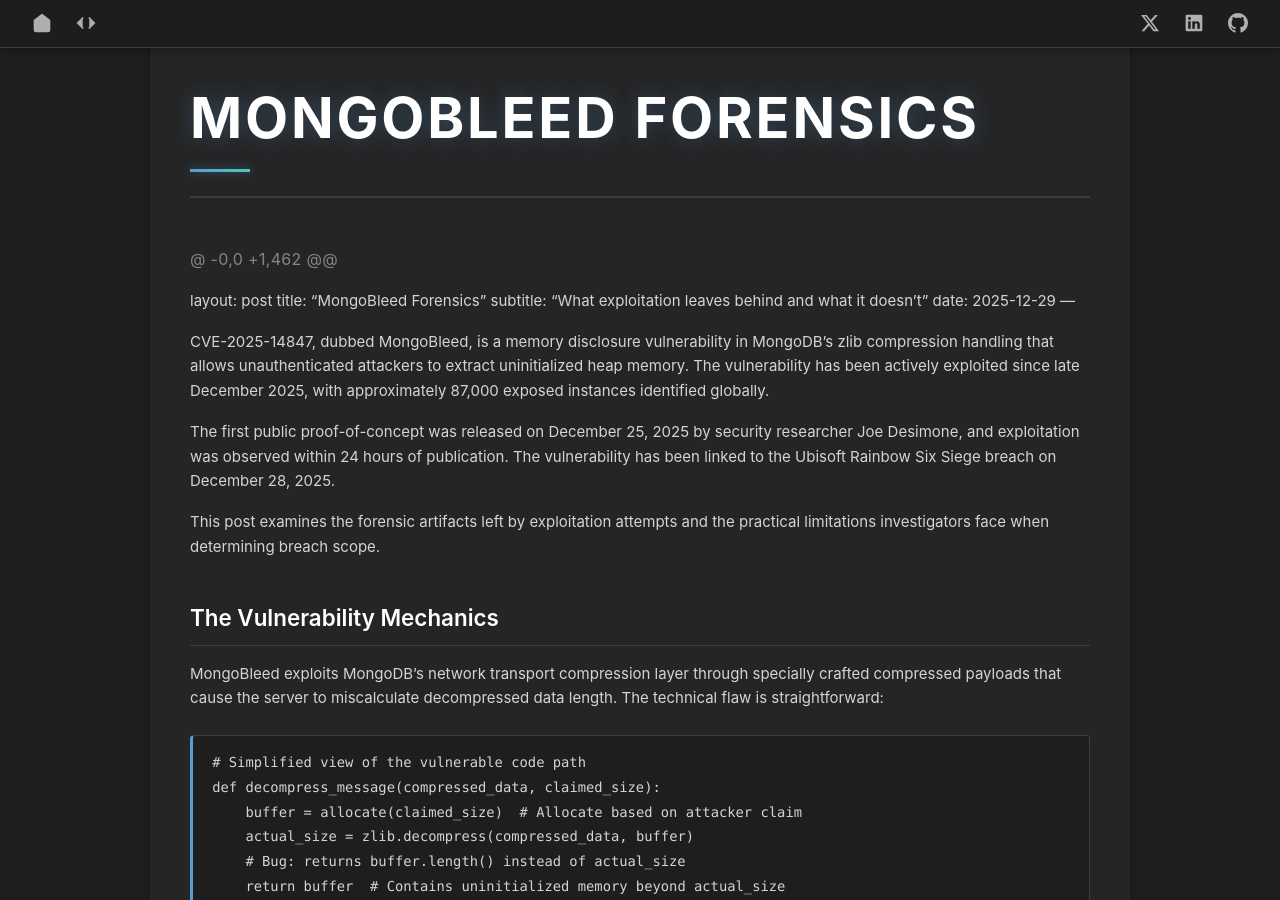
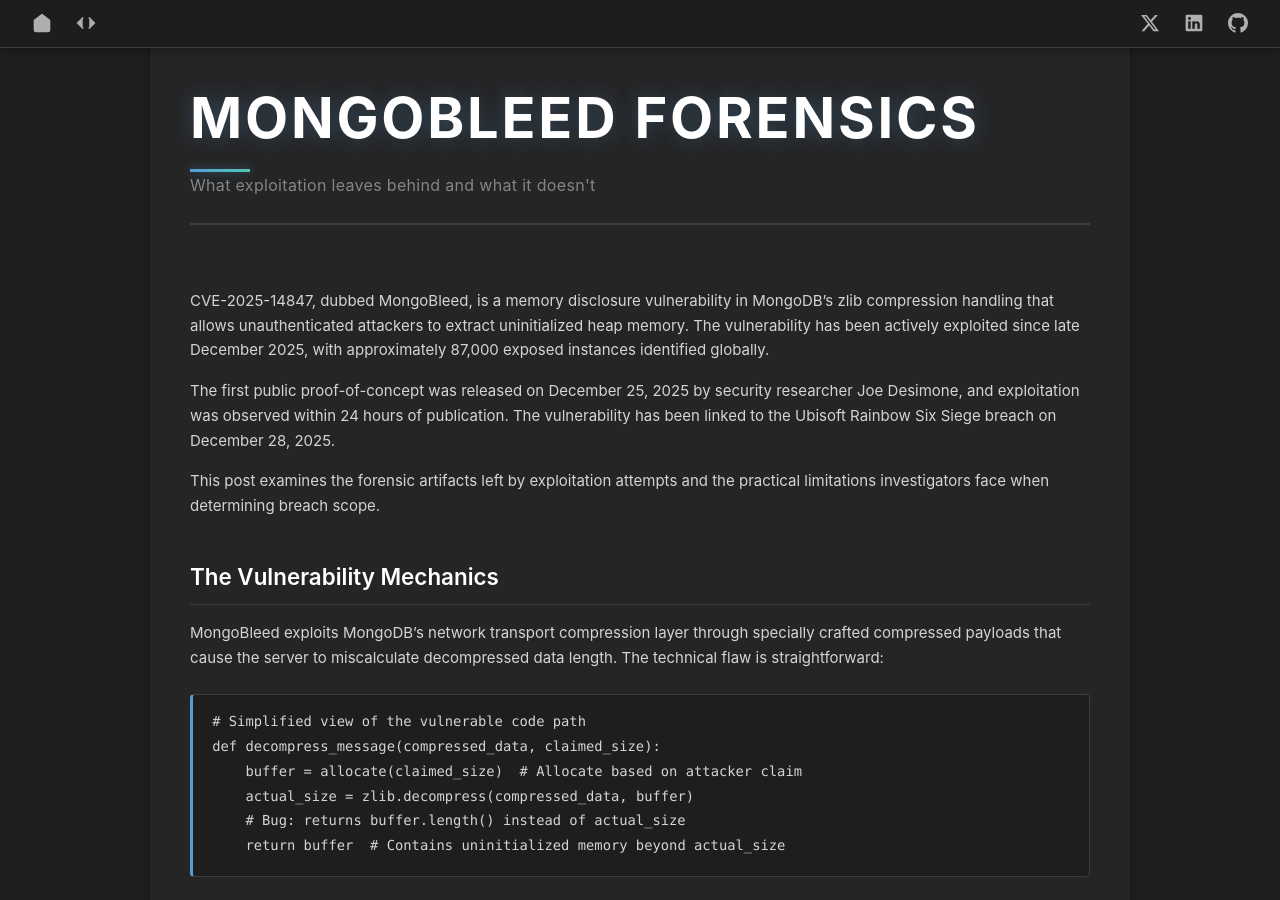
Before and after one commit to gottlabs/home, a Jekyll site: the page built from _posts/2025-12-29-mongobleed-forensics.md, in a window 1280 px wide and 900 px high. Built offline with Jekyll 4.4.1, drawn with Linux system fonts in a browser that asks for light colours.

Commit message:
Update 2025-12-29-mongobleed-forensics.md

```diff
--- a/_posts/2025-12-29-mongobleed-forensics.md
+++ b/_posts/2025-12-29-mongobleed-forensics.md
@@ -1,4 +1,3 @@
-@ -0,0 +1,462 @@
 ---
 layout: post
 title: "MongoBleed Forensics"
```
